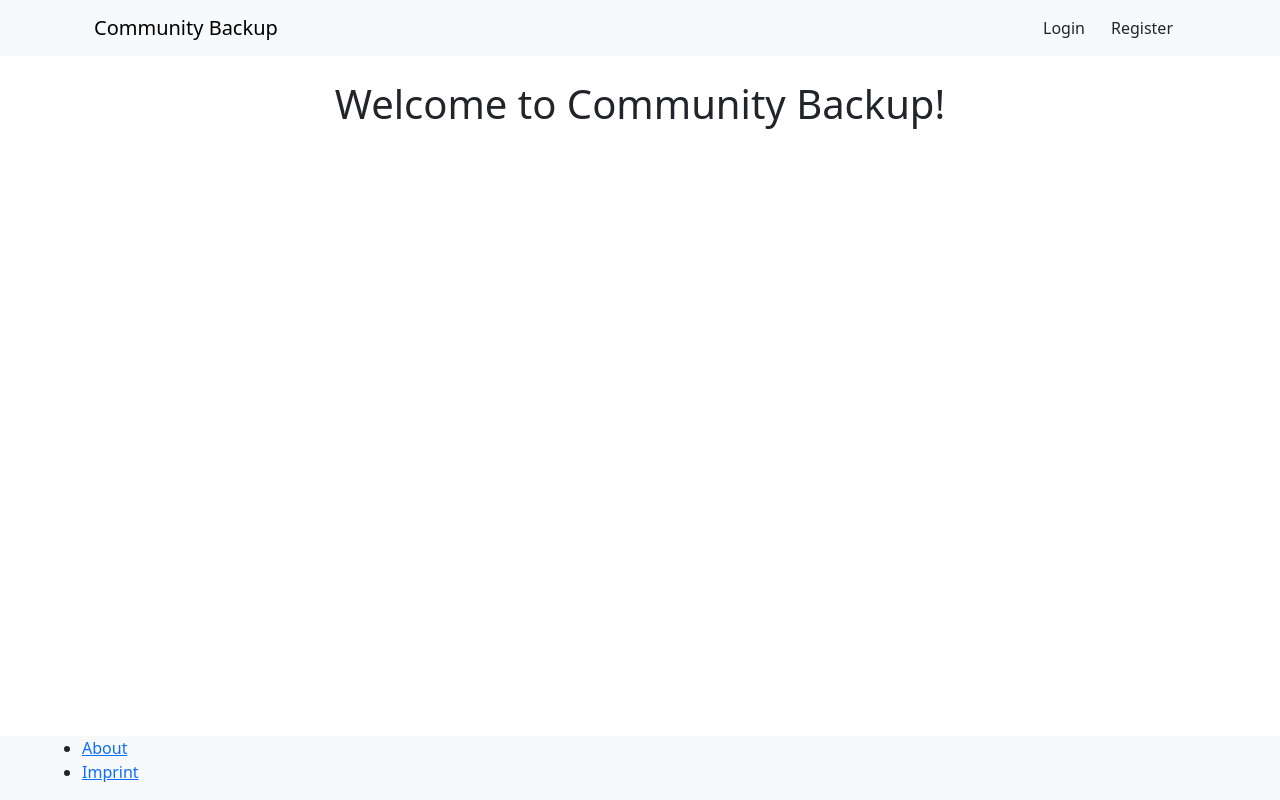
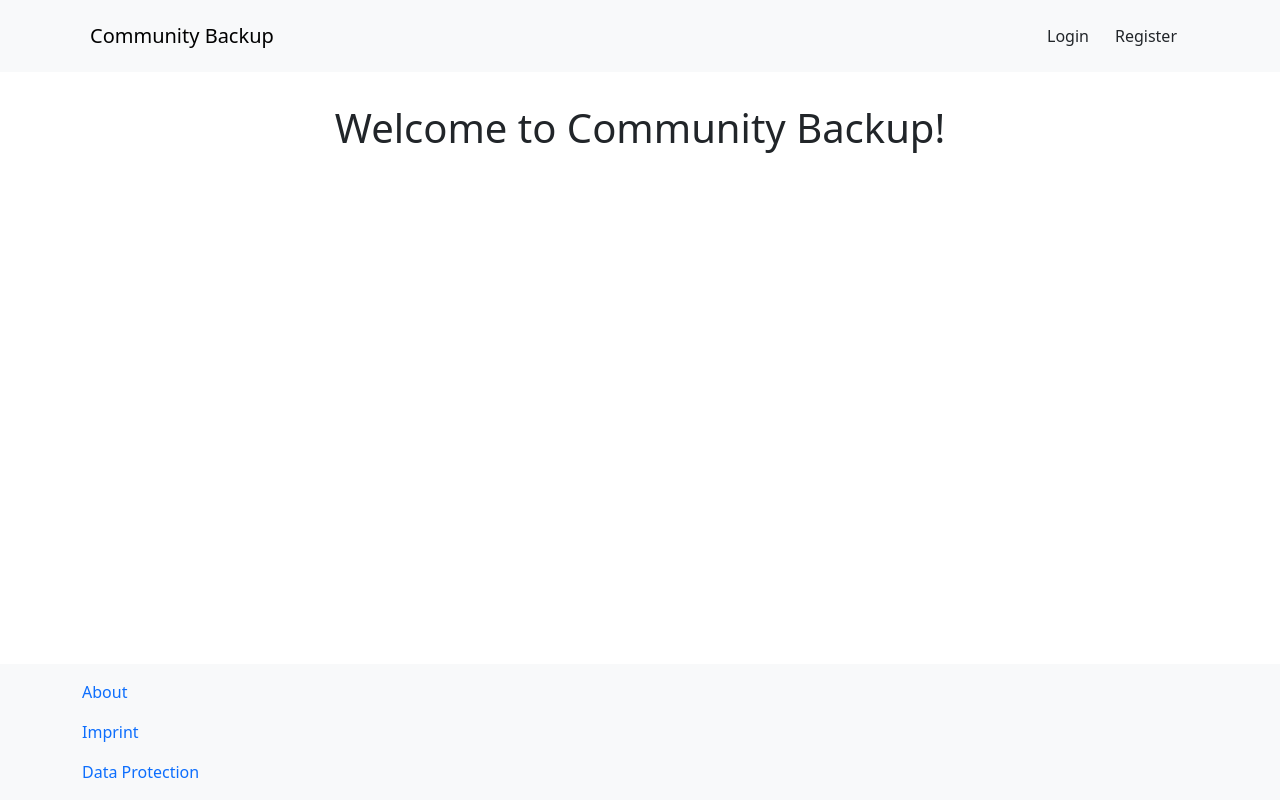
Before and after one commit to deluxe2/community-backup, a Django app: page / in a window 1280 px wide. Run offline with Django 5.2, Linux system fonts and the light colour scheme; parts of the project's set-up code (start-up, migrations or seed data) failed here and were passed over.

Commit message:
Cleaned up the footer

```diff
--- a/community_backup/webui/templates/base.html
+++ b/community_backup/webui/templates/base.html
@@ -8,7 +8,7 @@
   </head>
   <body style="display: flex; flex-direction: column; height: 100vh">
     <header class="bg-body-tertiary">
-        <div class="container">
+        <div class="container p-2">
             <nav class="navbar navbar-expand-lg">
                 <div class="container-fluid">
                 <a class="navbar-brand" href="/" >Community Backup</a>
@@ -39,19 +39,22 @@
             </nav>
         </div>
     </header>
-    <main class="container" style="flex: 1 1 auto">
+    <main class="container p-2" style="flex: 1 1 auto">
 {% block content %}
 {% endblock %}
     </main>
     <footer class="bg-body-tertiary">
-        <div class="container">
+        <div class="container p-2">
             <div class="row">
-                <ul>
-                    <li>
-                            <a href="{% url "about" %}">About</a>
+                <ul class="nav flex-column">
+                    <li class="nav-item">
+                        <a class="nav-link" href="{% url "about" %}">About</a>
                     </li>
-                    <li>
-                        <a href="#">Imprint</a>
+                    <li class="nav-item">
+                        <a class="nav-link" href="#">Imprint</a>
+                    </li>
+                    <li class="nav-item">
+                        <a class="nav-link" href="#">Data Protection</a>
                     </li>
                 </ul>
             </div>
```
